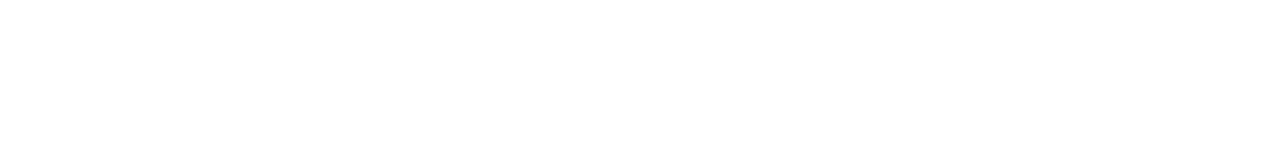
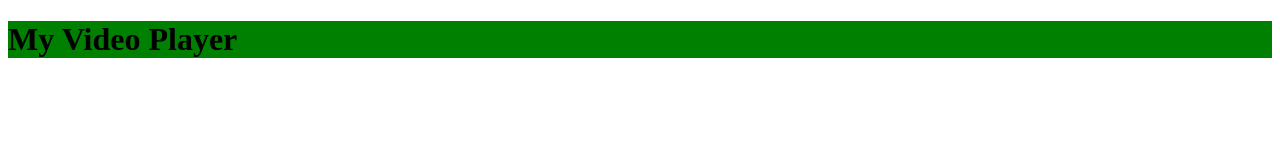
Before and after one commit to askappsacademy/session-1-YesImKenny, a plain HTML site: page index.html in a window 1280 px wide. Drawn offline with Linux system fonts and the light colour scheme.

Commit message:
add html head, body, & div container

```diff
--- a/index.html
+++ b/index.html
@@ -1,3 +1,12 @@
 <!DOCTYPE html>
 <html lang="en">
+  <head>
+    <title>My Video Player</title>
+    <link rel="stylesheet" href="styles.css">
+  </head>
+  <body>
+    <div class="container">
+      <h1>My Video Player</h1>
+    </div>
+  </body>
 </html>
--- a/styles.css
+++ b/styles.css
@@ -0,0 +1,3 @@
+.container {
+  background-color: green;
+}
```
Also changed, not shown: 1 other file.
